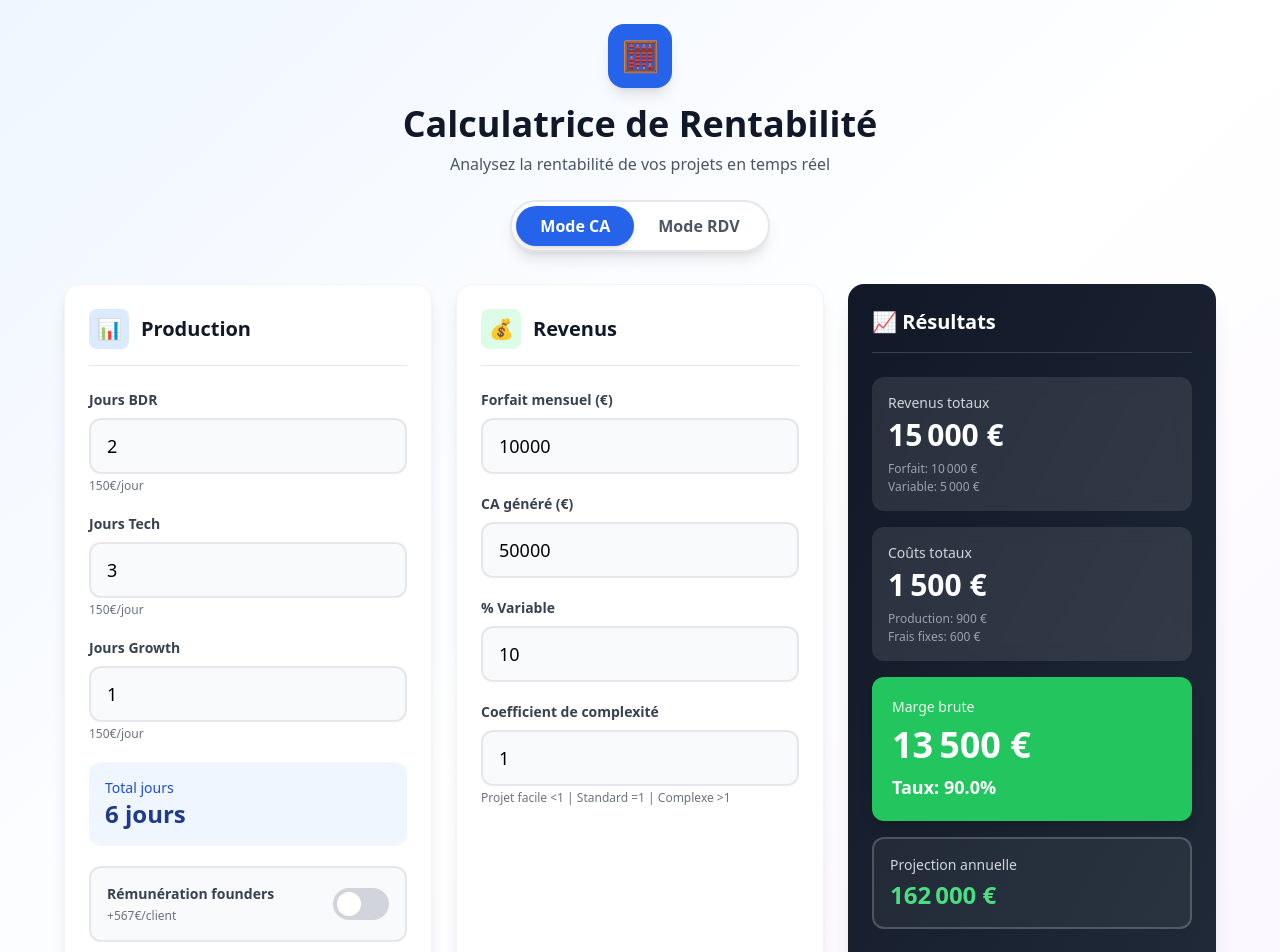
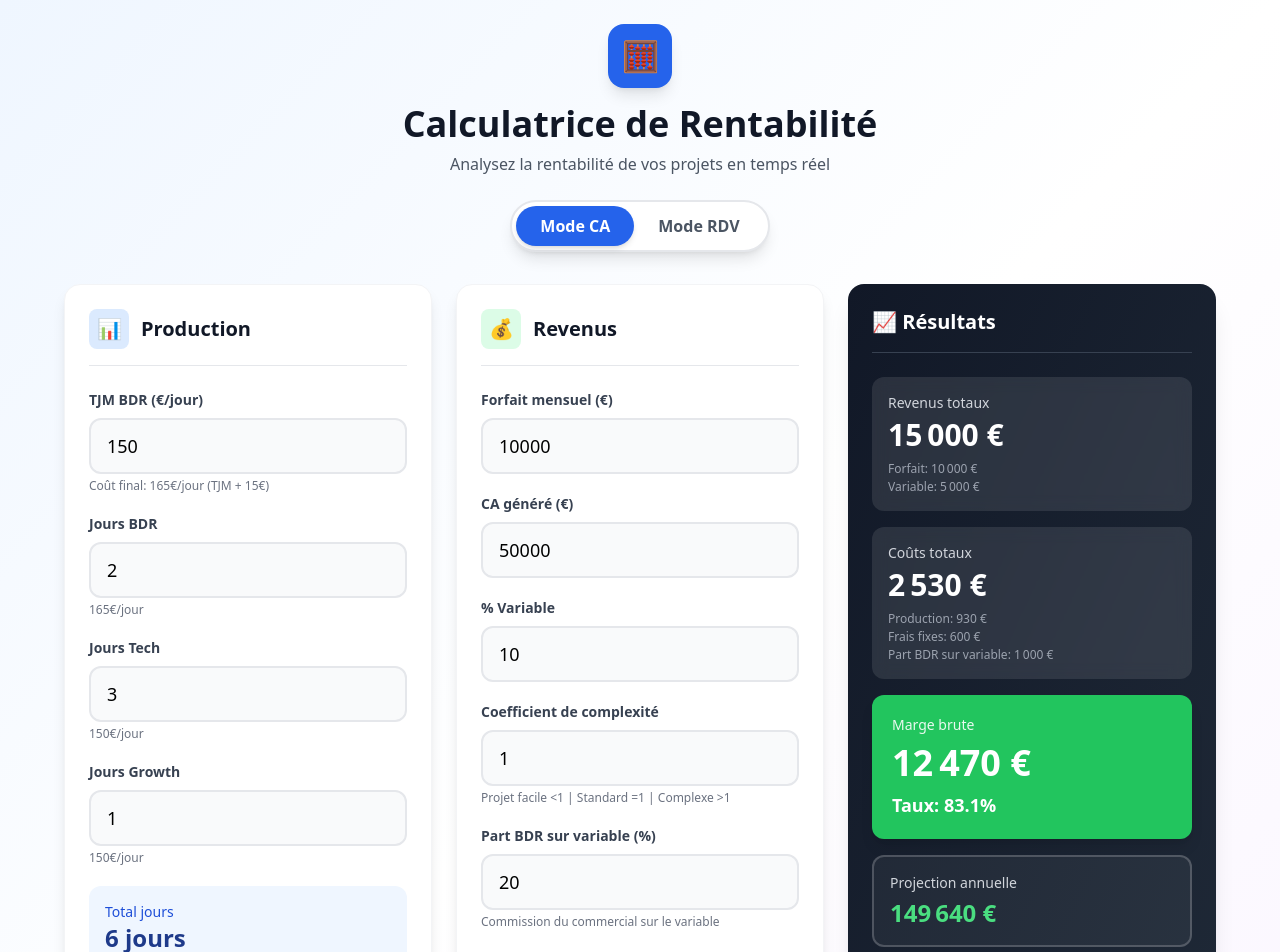
Before and after one commit to thomasbourhis/calcurenta, a React (Vite) app: page / in a window 1280 px wide. Shown: the top 952 px of the page. Built offline with nearby package versions, Linux system fonts and the light colour scheme.

Commit message:
Update App.jsx

```diff
--- a/src/App.jsx
+++ b/src/App.jsx
@@ -6,19 +6,22 @@ export default function App() {
   const [joursTech, setJoursTech] = useState(3);
   const [joursGrowth, setJoursGrowth] = useState(1);
   const [remunerationFounders, setRemunerationFounders] = useState(false);
+  const [tjmBDR, setTjmBDR] = useState(150);
   const [forfaitMensuel, setForfaitMensuel] = useState(10000);
 
   // Mode CA
   const [caGenere, setCaGenere] = useState(50000);
   const [pourcentageVariable, setPourcentageVariable] = useState(10);
   const [coefficient, setCoefficient] = useState(1.0);
+  const [partBDR_CA, setPartBDR_CA] = useState(20);
 
   // Mode RDV
   const [cpl, setCpl] = useState(50);
   const [nbRdv, setNbRdv] = useState(100);
+  const [partBDR_RDV, setPartBDR_RDV] = useState(20);
 
   // COÛTS MODIFIABLES ICI (non visibles par l'utilisateur)
-  const COUT_BDR = 150;
+  const COUT_BDR = tjmBDR + 15; // TJM BDR + 15€
   const COUT_TECH = 150;
   const COUT_GROWTH = 150;
   const FRAIS_FIXES_PAR_CLIENT = 600;
@@ -27,12 +30,18 @@ export default function App() {
 
   const coutsProduction = (joursBDR * COUT_BDR) + (joursTech * COUT_TECH) + (joursGrowth * COUT_GROWTH);
   const fraisFixesClient = FRAIS_FIXES_PAR_CLIENT + (remunerationFounders ? REMUNERATION_FOUNDERS_PAR_CLIENT : 0);
-  const coutsTotal = coutsProduction + fraisFixesClient;
 
   // Calcul du variable selon le mode
   const variable = mode === 'CA'
     ? (caGenere * pourcentageVariable / 100) * coefficient
     : cpl * nbRdv;
+
+  // Calcul de la part BDR sur le variable
+  const partBDRVariable = mode === 'CA'
+    ? variable * (partBDR_CA / 100)
+    : variable * (partBDR_RDV / 100);
+
+  const coutsTotal = coutsProduction + fraisFixesClient + partBDRVariable;
 
   const revenusTotal = forfaitMensuel + variable;
 
@@ -91,6 +100,22 @@ export default function App() {
             </div>
 
             <div className="space-y-5">
+              <div>
+                <label className="block text-sm font-semibold text-gray-700 mb-2">
+                  TJM BDR (€/jour)
+                </label>
+                <input
+                  type="number"
+                  value={tjmBDR}
+                  onChange={(e) => setTjmBDR(Number(e.target.value))}
+                  onFocus={(e) => e.target.select()}
+                  className="w-full px-4 py-3 bg-gray-50 border-2 border-gray-200 rounded-xl focus:ring-2 focus:ring-blue-500 focus:border-transparent transition-all text-lg font-medium"
+                  min="0"
+                  step="10"
+                />
+                <p className="text-xs text-gray-500 mt-1">Coût final: {COUT_BDR}€/jour (TJM + 15€)</p>
+              </div>
+
               <div>
                 <label className="block text-sm font-semibold text-gray-700 mb-2">
                   Jours BDR
@@ -244,6 +269,23 @@ export default function App() {
                     />
                     <p className="text-xs text-gray-500 mt-1">Projet facile &lt;1 | Standard =1 | Complexe &gt;1</p>
                   </div>
+
+                  <div>
+                    <label className="block text-sm font-semibold text-gray-700 mb-2">
+                      Part BDR sur variable (%)
+                    </label>
+                    <input
+                      type="number"
+                      value={partBDR_CA}
+                      onChange={(e) => setPartBDR_CA(Number(e.target.value))}
+                      onFocus={(e) => e.target.select()}
+                      className="w-full px-4 py-3 bg-gray-50 border-2 border-gray-200 rounded-xl focus:ring-2 focus:ring-green-500 focus:border-transparent transition-all text-lg font-medium"
+                      min="0"
+                      max="100"
+                      step="1"
+                    />
+                    <p className="text-xs text-gray-500 mt-1">Commission du commercial sur le variable</p>
+                  </div>
                 </>
               ) : (
                 <>
@@ -283,6 +325,23 @@ export default function App() {
                     <div className="text-2xl font-bold text-green-900">{variable.toLocaleString('fr-FR')} €</div>
                     <p className="text-xs text-green-600 mt-1">{nbRdv} RDV × {cpl}€</p>
                   </div>
+
+                  <div>
+                    <label className="block text-sm font-semibold text-gray-700 mb-2">
+                      Part BDR sur variable (%)
+                    </label>
+                    <input
+                      type="number"
+                      value={partBDR_RDV}
+                      onChange={(e) => setPartBDR_RDV(Number(e.target.value))}
+                      onFocus={(e) => e.target.select()}
+                      className="w-full px-4 py-3 bg-gray-50 border-2 border-gray-200 rounded-xl focus:ring-2 focus:ring-green-500 focus:border-transparent transition-all text-lg font-medium"
+                      min="0"
+                      max="100"
+                      step="1"
+                    />
+                    <p className="text-xs text-gray-500 mt-1">Commission du commercial sur le variable</p>
+                  </div>
                 </>
               )}
             </div>
@@ -312,6 +371,7 @@ export default function App() {
                   {remunerationFounders && (
                     <div>Rémunération founders: {REMUNERATION_FOUNDERS_PAR_CLIENT.toFixed(0)} €</div>
                   )}
+                  <div>Part BDR sur variable: {partBDRVariable.toLocaleString('fr-FR')} €</div>
                 </div>
               </div>
 
@@ -338,11 +398,12 @@ export default function App() {
             <div>
               <h3 className="font-semibold text-amber-900 mb-2">Paramètres de base</h3>
               <div className="text-sm text-amber-800 space-y-1">
-                <div>• Coût journalier BDR: {COUT_BDR}€ | Tech: {COUT_TECH}€ | Growth: {COUT_GROWTH}€</div>
+                <div>• TJM BDR: {tjmBDR}€ (coût final: {COUT_BDR}€) | Tech: {COUT_TECH}€ | Growth: {COUT_GROWTH}€</div>
                 <div>• Frais fixes mensuels: 6000€ répartis sur 10 clients = 600€/client</div>
                 {remunerationFounders && (
                   <div>• Rémunération founders: 8 500€/mois répartis sur 15 clients = {REMUNERATION_FOUNDERS_PAR_CLIENT.toFixed(0)}€/client</div>
                 )}
+                <div>• Part BDR sur variable: {mode === 'CA' ? partBDR_CA : partBDR_RDV}% ({partBDRVariable.toLocaleString('fr-FR')}€)</div>
                 <div>• Seuil d'alerte: marge &lt; 20%</div>
                 <div>• Mode actif: <strong>{mode === 'CA' ? 'Chiffre d\'affaires' : 'Rendez-vous (CPL)'}</strong></div>
               </div>
```
